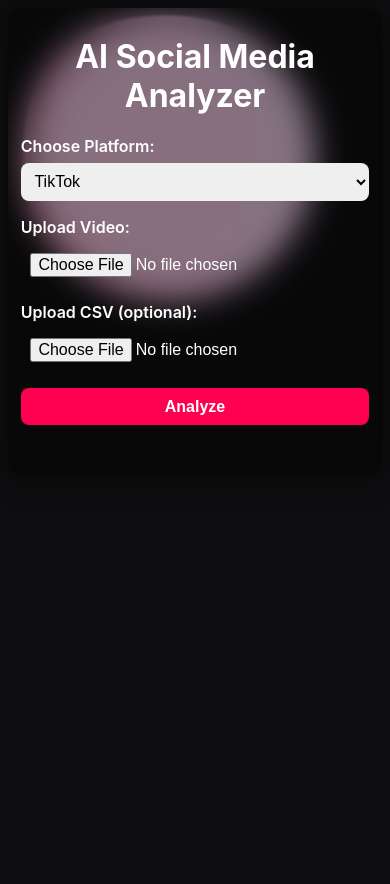
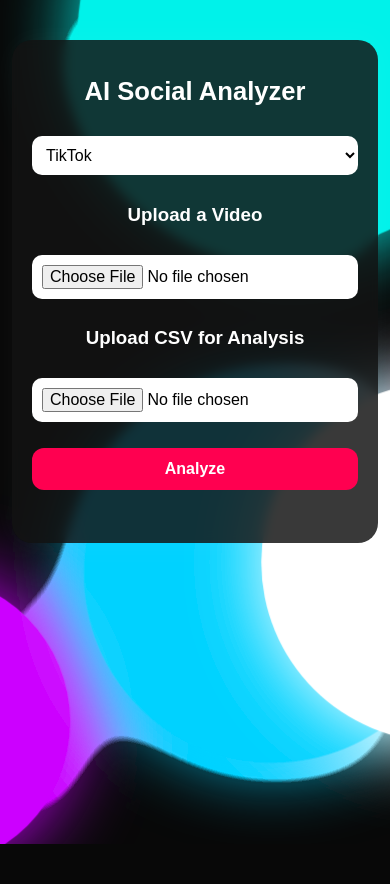
Before and after one commit to longlinemedia2025/tiktok-ai-analyzer, a Flask app: page / in a window 390 px wide. Before the commit the page ends 425 px from the top, so only its background shows below. Run offline with Flask 3, Linux system fonts and the light colour scheme.

```diff
--- a/templates/index.html
+++ b/templates/index.html
@@ -3,195 +3,179 @@
 <head>
   <meta charset="UTF-8" />
   <meta name="viewport" content="width=device-width, initial-scale=1.0" />
-  <title>AI Social Media Analyzer</title>
+  <title>AI Social Analyzer</title>
   <style>
     :root {
-      --bg: #0e0e10;
-      --text: #fff;
+      --tiktok-colors: #ff0050, #00f2ea, #ffffff, #ff66c4, #00d2ff;
+      --youtube-colors: #ff0000, #ff6347, #ff7f50, #ffffff, #d3d3d3;
+      --instagram-colors: #e1306c, #f77737, #ffdc80, #5851db, #fd1d1d;
+      --facebook-colors: #1877F2, #3b82f6, #7aa7ff, #dceeff, #ffffff;
+      --base-bg: #080808;
     }
 
     body {
-      background: var(--bg);
-      color: var(--text);
-      font-family: 'Inter', sans-serif;
       margin: 0;
+      font-family: "Poppins", sans-serif;
+      background: var(--base-bg);
+      color: #fff;
       overflow-x: hidden;
-      position: relative;
-      height: 100vh;
+      min-height: 100vh;
     }
 
-    h1 {
-      text-align: center;
-      font-size: 2rem;
-      font-weight: 700;
-      margin-top: 1rem;
+    #gooey-bg {
+      position: fixed;
+      top: 0;
+      left: 0;
+      width: 100%;
+      height: 100%;
+      z-index: -1;
+      overflow: hidden;
+      -webkit-tap-highlight-color: transparent;
     }
 
-    .content {
-      position: relative;
-      z-index: 3;
-      max-width: 700px;
-      margin: 1rem auto;
-      padding: 1rem;
-      border-radius: 16px;
-      backdrop-filter: blur(16px);
-      background: rgba(0, 0, 0, 0.4);
-      box-shadow: 0 0 30px rgba(0, 0, 0, 0.6);
+    #gooey-bg svg {
+      width: 100%;
+      height: 100%;
+      filter: url(#goo);
     }
 
-    .form-group {
-      margin-bottom: 1rem;
+    .blob {
+      opacity: 0;
+      animation: fadeIn 1.6s ease-in forwards;
+      mix-blend-mode: screen;
+      transition: fill 0.8s ease, filter 0.8s ease, transform 0.15s ease;
+      will-change: transform, opacity;
     }
 
-    label {
-      display: block;
-      font-weight: 600;
-      margin-bottom: 0.4rem;
+    @keyframes fadeIn { to { opacity: 1; } }
+
+    .container {
+      max-width: 800px;
+      margin: 80px auto;
+      padding: 32px;
+      background: rgba(20, 20, 20, 0.84);
+      border-radius: 20px;
+      box-shadow: 0 0 30px rgba(255,255,255,0.04);
+      text-align: center;
+      backdrop-filter: blur(6px);
+      position: relative;
+      z-index: 2;
     }
 
+    h1 { font-size: 2.2rem; margin-bottom: 20px; }
+
     select, input[type="file"], button {
-      width: 100%;
-      padding: 0.6rem;
-      border-radius: 8px;
+      margin: 10px 0;
+      padding: 10px;
+      border-radius: 10px;
       border: none;
       font-size: 1rem;
+      width: 100%;
+      box-sizing: border-box;
     }
 
+    select, input[type="file"] { background: #fff; color: #000; }
     button {
       background: #ff0050;
-      color: white;
-      font-weight: 600;
+      color: #fff;
       cursor: pointer;
-      transition: transform 0.2s ease;
+      transition: 0.2s;
+      font-weight: 800;
+      border-radius: 12px;
+      padding: 12px;
     }
-
-    button:hover {
-      transform: scale(1.03);
-    }
+    button:hover { opacity: 0.92; transform: translateY(-2px); }
 
     #loading-bar {
-      height: 6px;
+      height: 8px;
+      width: 0%;
       background: #ff0050;
-      border-radius: 4px;
-      width: 0%;
-      transition: width 0.3s ease;
-      margin: 1rem 0;
+      border-radius: 5px;
+      margin-top: 15px;
+      transition: width 0.18s ease, background 0.3s ease;
+      will-change: width;
     }
 
     #ai-results {
+      margin-top: 30px;
+      text-align: left;
+      background: rgba(255,255,255,0.03);
+      padding: 20px;
+      border-radius: 10px;
       display: none;
-      background: rgba(255, 255, 255, 0.05);
-      border-radius: 12px;
-      padding: 1rem;
+      color: #fff;
     }
 
-    #ai-results p {
-      margin: 0.5rem 0;
-    }
+    #ai-results h3 { margin-top: 0; }
+    .file-meta { color: #cfcfcf; font-size: 0.95rem; margin-top: 6px; }
 
-    .meta {
-      font-size: 0.85rem;
-      opacity: 0.7;
-      margin-top: 0.2rem;
-    }
-
-    /* Gooey blob setup */
-    #gooey-bg {
-      position: fixed;
-      inset: 0;
-      z-index: 0;
-      overflow: hidden;
-      filter: url(#gooey);
-    }
-
-    .blob {
-      position: absolute;
-      width: 400px;
-      height: 400px;
-      border-radius: 50%;
-      opacity: 0.35;
-      mix-blend-mode: lighten;
-      will-change: transform;
-      transition: filter 0.4s ease;
-    }
-
-    svg {
-      position: absolute;
-      width: 0;
-      height: 0;
-    }
-
-    @media (max-width: 600px) {
-      .blob {
-        width: 280px;
-        height: 280px;
-      }
-      .content {
-        margin: 0.5rem;
-        padding: 0.8rem;
-      }
+    @media (max-width: 480px) {
+      .container { margin: 40px 12px; padding: 20px; }
+      h1 { font-size: 1.6rem; }
     }
   </style>
 </head>
-<body>
-  <svg>
-    <filter id="gooey">
-      <feGaussianBlur in="SourceGraphic" stdDeviation="20" result="blur" />
+
+<body data-platform="tiktok">
+  <div id="gooey-bg" aria-hidden="true">
+    <svg viewBox="0 0 1000 700" xmlns="http://www.w3.org/2000/svg" preserveAspectRatio="xMidYMid slice">
+      <defs>
+        <filter id="goo">
+          <feGaussianBlur in="SourceGraphic" stdDeviation="40" result="blur"/>
           <feColorMatrix in="blur" mode="matrix"
             values="1 0 0 0 0
                     0 1 0 0 0
                     0 0 1 0 0
-                0 0 0 20 -10" />
+                    0 0 0 25 -10" result="goo"/>
+          <feBlend in="SourceGraphic" in2="goo"/>
         </filter>
+      </defs>
+      <g id="blobs-group">
+        <circle class="blob" cx="150" cy="250" r="160"></circle>
+        <circle class="blob" cx="400" cy="180" r="170"></circle>
+        <circle class="blob" cx="700" cy="300" r="160"></circle>
+        <circle class="blob" cx="850" cy="500" r="140"></circle>
+        <circle class="blob" cx="500" cy="550" r="150"></circle>
+        <circle class="blob" cx="250" cy="500" r="130"></circle>
+      </g>
     </svg>
-
-  <div id="gooey-bg">
-    <div class="blob"></div>
-    <div class="blob"></div>
-    <div class="blob"></div>
-    <div class="blob"></div>
   </div>
 
-  <div class="content">
-    <h1>AI Social Media Analyzer</h1>
+  <div class="container" role="main">
+    <h1>AI Social Analyzer</h1>
 
-    <div class="form-group">
-      <label for="platform">Choose Platform:</label>
     <select id="platform">
-        <option value="tiktok">TikTok</option>
+      <option value="tiktok" selected>TikTok</option>
       <option value="youtube">YouTube</option>
       <option value="instagram">Instagram</option>
       <option value="facebook">Facebook</option>
     </select>
-    </div>
 
-    <div class="form-group">
-      <label for="videoUpload">Upload Video:</label>
-      <input type="file" id="videoUpload" accept="video/*" />
-      <p id="video-meta" class="meta"></p>
-    </div>
+    <h3>Upload a Video</h3>
+    <input type="file" id="videoUpload" accept="video/*"/>
+    <div id="video-meta" class="file-meta"></div>
 
-    <div class="form-group">
-      <label for="csvUpload">Upload CSV (optional):</label>
-      <input type="file" id="csvUpload" accept=".csv" />
-      <p id="csv-meta" class="meta"></p>
-    </div>
+    <h3>Upload CSV for Analysis</h3>
+    <input type="file" id="csvUpload" accept=".csv"/>
+    <div id="csv-meta" class="file-meta"></div>
 
     <button id="analyzeBtn">Analyze</button>
-
     <div id="loading-bar"></div>
 
     <div id="ai-results">
-      <p><strong>Caption:</strong> <span id="caption"></span></p>
-      <p><strong>Hashtags:</strong> <span id="hashtags"></span></p>
-      <p><strong>Tags:</strong> <span id="tags"></span></p>
-      <p><strong>Optimization Score:</strong> <span id="score"></span></p>
-      <pre id="full-result"></pre>
+      <h3>AI Results</h3>
+      <pre id="full-result" style="white-space:pre-wrap;background:transparent;border:none;color:inherit;padding:0;margin:0;"></pre>
+      <div style="margin-top:12px;">
+        <p><strong>Caption:</strong> <span id="caption">Waiting...</span></p>
+        <p><strong>Hashtags:</strong> <span id="hashtags">Waiting...</span></p>
+        <p><strong>Tags:</strong> <span id="tags">Waiting...</span></p>
+        <p><strong>Score:</strong> <span id="score">Waiting...</span></p>
+      </div>
     </div>
   </div>
 
   <script>
-    // palettes (expanded with Facebook)
+    const blobs = Array.from(document.querySelectorAll('.blob'));
     const colorThemes = {
       tiktok: ['#ff0050', '#00f2ea', '#ffffff', '#ff66c4', '#00d2ff', '#cc00ff'],
       youtube: ['#ff0000', '#ff6347', '#ff7f50', '#ffffff', '#d3d3d3', '#ff4c4c'],
@@ -199,151 +183,59 @@
       facebook: ['#1877F2', '#3b82f6', '#7aa7ff', '#dceeff', '#a6c9ff', '#ffffff']
     };
 
-    const blobs = Array.from(document.querySelectorAll('.blob'));
+    const platformSelect = document.getElementById('platform');
     const loadingBar = document.getElementById('loading-bar');
-    const platformSelect = document.getElementById('platform');
     const analyzeBtn = document.getElementById('analyzeBtn');
-    const aiResults = document.getElementById('ai-results');
-    const fullResult = document.getElementById('full-result');
-    const captionEl = document.getElementById('caption');
-    const hashtagsEl = document.getElementById('hashtags');
-    const tagsEl = document.getElementById('tags');
-    const scoreEl = document.getElementById('score');
-    const videoUpload = document.getElementById('videoUpload');
-    const csvUpload = document.getElementById('csvUpload');
-    const videoMeta = document.getElementById('video-meta');
-    const csvMeta = document.getElementById('csv-meta');
 
-    const isMobile = /Mobi|Android/i.test(navigator.userAgent);
     const viewBoxW = 1000, viewBoxH = 700;
     const blobData = blobs.map((b, i) => ({
-      x: 100 + i * 200,
-      y: 200 + i * 80,
-      r: 160,
-      dx: (Math.random() - 0.5) * (isMobile ? 0.4 : 0.9),
-      dy: (Math.random() - 0.5) * (isMobile ? 0.4 : 0.9),
+      x: parseFloat(b.getAttribute('cx')),
+      y: parseFloat(b.getAttribute('cy')),
+      r: parseFloat(b.getAttribute('r')),
+      dx: (Math.random() - 0.5) * 1.2,
+      dy: (Math.random() - 0.5) * 1.2,
       pulse: Math.random() * Math.PI * 2,
-      speedMult: isMobile ? 0.18 + Math.random() * 0.35 : 0.25 + Math.random() * 0.9
+      speedMult: 0.4 + Math.random() * 0.6
     }));
 
+    // smoother animation engine (adaptive frame rate)
     let lastTime = performance.now();
-    function animateBlobs(now) {
-      const dt = Math.min(40, now - lastTime);
+    let frameSkip = 0;
+    function animate(now) {
+      const dt = now - lastTime;
+      if (dt < 16 && frameSkip < 1) { frameSkip++; requestAnimationFrame(animate); return; }
+      frameSkip = 0;
       lastTime = now;
-      for (let i = 0; i < blobData.length; i++) {
-        const b = blobData[i];
-        b.x += b.dx * b.speedMult * (dt / 16);
-        b.y += b.dy * b.speedMult * (dt / 16);
 
-        if (b.x < -250) b.x = viewBoxW + 250;
-        if (b.x > viewBoxW + 250) b.x = -250;
-        if (b.y < -250) b.y = viewBoxH + 250;
-        if (b.y > viewBoxH + 250) b.y = -250;
-
-        const pulse = 1 + Math.sin(now / 800 + b.pulse) * 0.05;
-        const r = Math.max(60, b.r * pulse);
-        const blob = blobs[i];
-        blob.style.transform = `translate3d(${b.x / 15}px, ${b.y / 20}px, 0) scale(${r / b.r})`;
+      for (const b of blobData) {
+        b.x += b.dx * b.speedMult;
+        b.y += b.dy * b.speedMult;
+        if (b.x < -200) b.x = viewBoxW + 200;
+        if (b.x > viewBoxW + 200) b.x = -200;
+        if (b.y < -200) b.y = viewBoxH + 200;
+        if (b.y > viewBoxH + 200) b.y = -200;
+        const r = b.r * (1 + Math.sin(now / 1000 + b.pulse) * 0.07);
+        const el = blobs[blobData.indexOf(b)];
+        el.setAttribute('cx', b.x);
+        el.setAttribute('cy', b.y);
+        el.setAttribute('r', r);
       }
-      requestAnimationFrame(animateBlobs);
+      requestAnimationFrame(animate);
     }
-    requestAnimationFrame(animateBlobs);
-
-    // pointer parallax
-    let pointerX = 0, pointerY = 0;
-    function handlePointerMove(clientX, clientY) {
-      pointerX = (clientX / window.innerWidth - 0.5) * 12;
-      pointerY = (clientY / window.innerHeight - 0.5) * 12;
-    }
-    document.addEventListener('mousemove', (e) => handlePointerMove(e.clientX, e.clientY));
-    document.addEventListener('touchmove', (e) => {
-      if (e.touches && e.touches[0]) {
-        handlePointerMove(e.touches[0].clientX, e.touches[0].clientY);
-      }
-    }, { passive: true });
-
-    setInterval(() => {
-      blobs.forEach((blob, i) => {
-        const tx = (i - blobs.length / 2) * 0.5;
-        blob.style.transform += ` translate3d(${pointerX * tx}px, ${pointerY * tx}px, 0)`;
-      });
-    }, isMobile ? 100 : 40);
+    requestAnimationFrame(animate);
 
     function updateColors() {
-      const platform = platformSelect.value;
-      const palette = colorThemes[platform] || colorThemes.tiktok;
-      analyzeBtn.style.background = palette[0];
-      loadingBar.style.background = palette[0];
+      const p = colorThemes[platformSelect.value] || colorThemes.tiktok;
       blobs.forEach((b, i) => {
-        const color = palette[i % palette.length];
-        b.style.background = color;
-        b.style.filter = `drop-shadow(0 0 40px ${color})`;
+        const c = p[i % p.length];
+        b.setAttribute('fill', c);
+        b.style.filter = `drop-shadow(0 0 32px ${c})`;
       });
+      analyzeBtn.style.background = p[0];
+      loadingBar.style.background = p[0];
     }
     platformSelect.addEventListener('change', updateColors);
     updateColors();
-
-    videoUpload.addEventListener('change', () => {
-      if (videoUpload.files.length) {
-        const f = videoUpload.files[0];
-        videoMeta.textContent = `Uploaded: ${f.name} • ${new Date().toLocaleString()}`;
-      } else { videoMeta.textContent = ''; }
-    });
-    csvUpload.addEventListener('change', () => {
-      if (csvUpload.files.length) {
-        const f = csvUpload.files[0];
-        csvMeta.textContent = `Uploaded: ${f.name} • ${new Date().toLocaleString()}`;
-      } else { csvMeta.textContent = ''; }
-    });
-
-    analyzeBtn.addEventListener('click', async () => {
-      const videoFile = videoUpload.files[0];
-      const csvFile = csvUpload.files[0];
-      const platform = platformSelect.value;
-      if (!videoFile) {
-        alert("Please upload a video first!");
-        return;
-      }
-      aiResults.style.display = "none";
-      captionEl.innerText = hashtagsEl.innerText = tagsEl.innerText = scoreEl.innerText = "Waiting...";
-      loadingBar.style.width = "0%";
-      let progress = 0;
-      const progressInterval = setInterval(() => {
-        progress += Math.random() * 6;
-        if (progress >= 92) progress = 92;
-        loadingBar.style.width = progress + "%";
-      }, 180);
-
-      const fd = new FormData();
-      const platformForBackend = platform.charAt(0).toUpperCase() + platform.slice(1);
-      fd.append('platform', platformForBackend);
-      fd.append('video', videoFile);
-      if (csvFile) fd.append('csv', csvFile);
-
-      try {
-        const resp = await fetch('/analyze', { method: 'POST', body: fd });
-        const data = await resp.json();
-        clearInterval(progressInterval);
-        loadingBar.style.width = "100%";
-        if (data.error) {
-          alert("Error: " + data.error);
-          return;
-        }
-        const resultText = data.result || "";
-        fullResult.textContent = resultText;
-        const s = data.structured || {};
-        captionEl.innerText = s.caption || "N/A";
-        hashtagsEl.innerText = s.hashtags || "Not detected";
-        tagsEl.innerText = s.tags || "N/A";
-        scoreEl.innerText = s.optimization_score || "N/A";
-        aiResults.style.display = "block";
-        setTimeout(() => { loadingBar.style.width = "0%"; }, 900);
-      } catch (err) {
-        clearInterval(progressInterval);
-        loadingBar.style.width = "0%";
-        alert("Server error: " + (err.message || err));
-      }
-    });
   </script>
 </body>
 </html>
```
Lines whose indentation alone changed are shown as unchanged.
